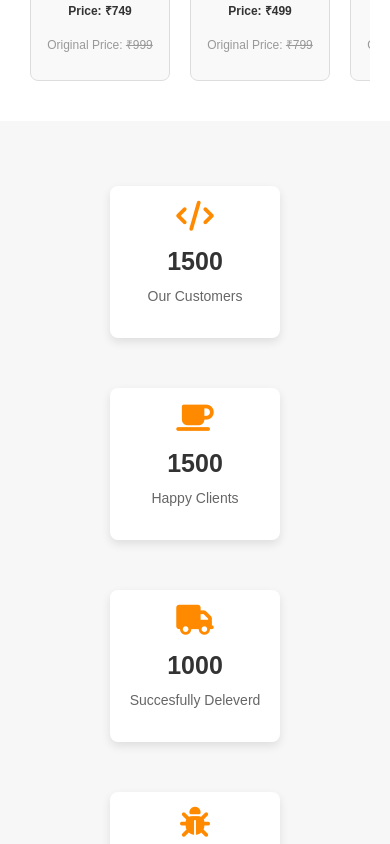
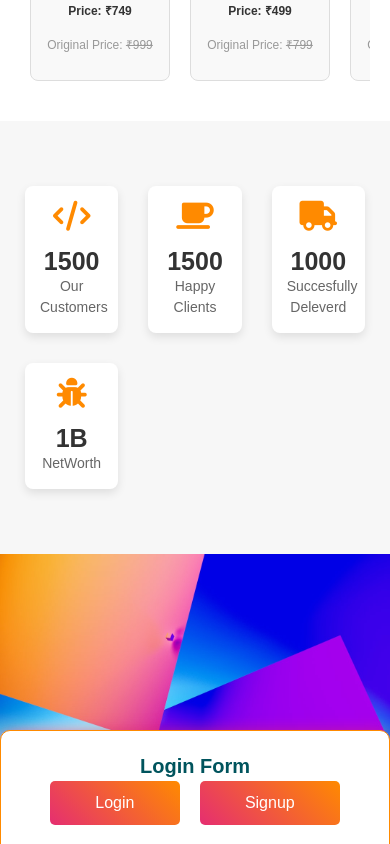
Before and after one commit to apurakshit2001/Ecommerce, a React (Vite) app: page / in a window 390 px wide. Shown: the part 3600-4444 px from the top of the page. Built offline with nearby package versions, Linux system fonts and the light colour scheme.

Commit message:
"Updated Footer and CounterSection CSS files with new styles and layout changes."

```diff
--- a/src/Components/Footer/Footer.css
+++ b/src/Components/Footer/Footer.css
@@ -0,0 +1,3 @@
+.FooterSection{
+    margin: 0 auto;
+}
--- a/src/Components/Footer/Footer.jsx
+++ b/src/Components/Footer/Footer.jsx
@@ -1,9 +1,10 @@
 import React from 'react';
 import logo from '../../assets/loginBg.jpeg'
+import './Footer.css'
 
 const Footer = () => {
   return (
-    <section>
+    <section className='FooterSection'>
       <div className="container">
         <div className="row row-cols-1 row-cols-sm-2 row-cols-md-5 py-5 my-5 border-top">
           <div className="col mb-3">
@@ -17,7 +18,8 @@ const Footer = () => {
                   width="100px"
                   height="100px"
                   style={{
-                    transform: 'skew( -45deg)'
+                    transform: 'skew( -45deg)',
+                    borderRadius: '50%',
                   }}
                 />
               </a>
--- a/src/Components/Home/CounterSection/CounterSection.css
+++ b/src/Components/Home/CounterSection/CounterSection.css
@@ -1,22 +1,20 @@
 /* CounterSection.css */
 
 .counter-container {
-    padding: 50px 0;
+  padding: 50px 10px;
   background-color: #f7f7f7;
 }
 
 .counter-row {
-    display: flex;
-    justify-content: space-between;
-    flex-wrap: wrap;
-    margin: 0 -15px;
+  display: grid;
+  grid-template-columns: repeat(auto-fit, minmax(250px, 1fr)); /* This will create flexible columns */
+  gap: 20px;
+  margin: 0 auto;
 }
 
 .counter-col {
-    flex: 1;
   padding: 15px;
   text-align: center;
-    min-width: 200px;
 }
 
 .counter-item {
@@ -51,19 +49,11 @@
 
 @media (max-width: 768px) {
   .counter-row {
-      flex-direction: column;
-      align-items: center;
-    }
-
-    .counter-col {
-      margin-bottom: 20px;
-      flex-basis: 100%;
-      text-align: center;
+    grid-template-columns: repeat(auto-fit, minmax(200px, 1fr)); /* Adjust for smaller screens */
   }
 
   .counter-item {
     padding: 20px;
-      width: 100%;
   }
 
   .counter-number {
@@ -88,3 +78,13 @@
     font-size: 14px;
   }
 }
+
+@media screen and (max-width: 600px) {
+  .counter-row {
+    gap: 0px;
+    grid-template-columns: repeat(auto-fit, minmax(120px, 1fr)); /* Adjust for smaller screens */
+  }
+  .counter-row *{
+    margin: 0;
+  }
+}
```
Lines whose indentation alone changed are shown as unchanged.
